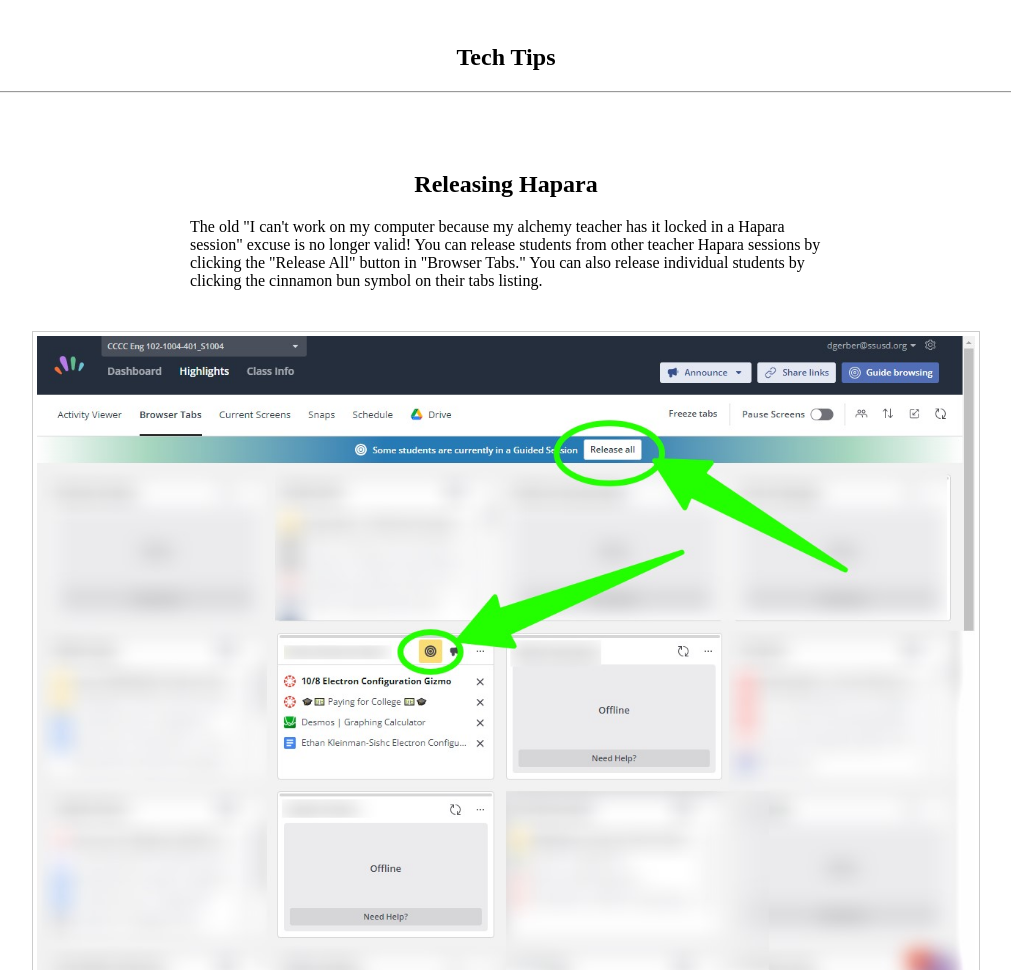
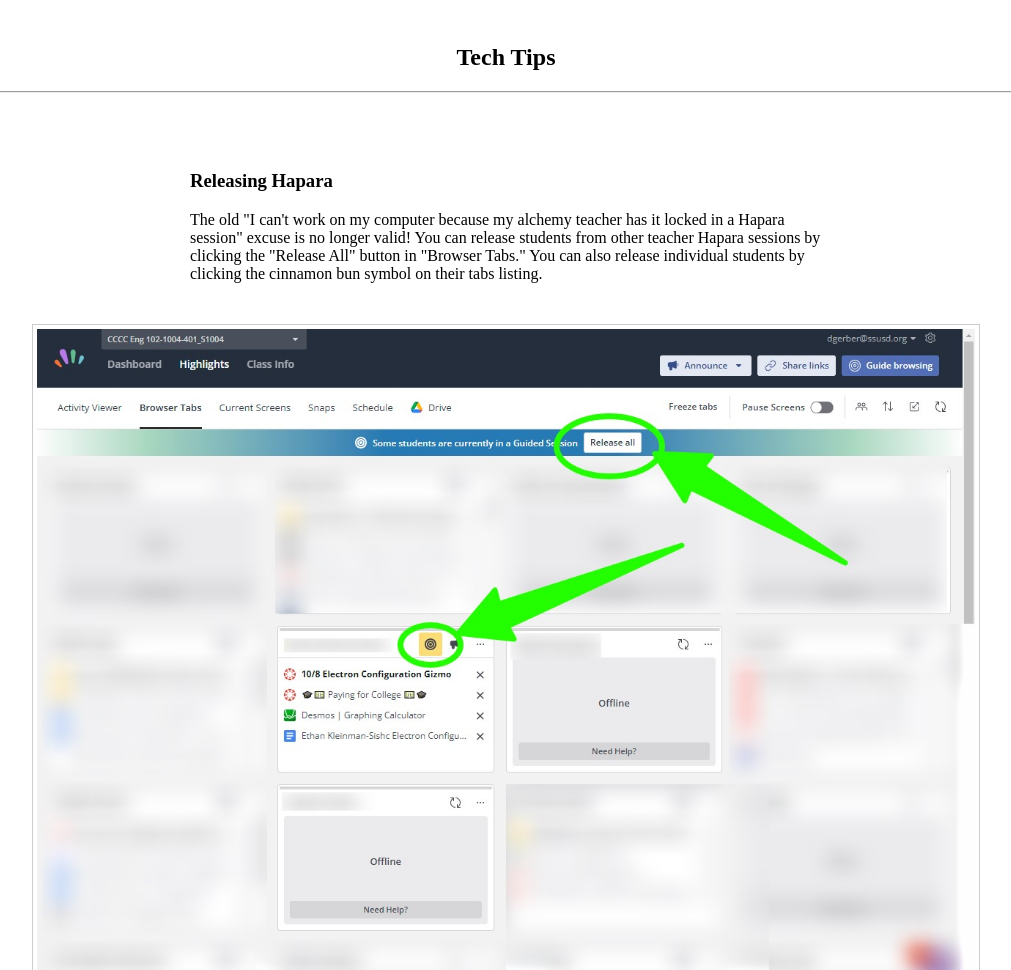
Before and after one commit to gerbssusd/gerbssusd.gihub.io, a plain HTML site: page index.html in a window 1280 px wide. Shown: the part 2900-3870 px from the top of the page, without its empty margins (134-1145 px from the left). Drawn offline with Linux system fonts and the light colour scheme.

Commit message:
Update index.html

```diff
--- a/index.html
+++ b/index.html
@@ -78,7 +78,7 @@
 <h2 id="Tech">Tech Tips</h2>
 <hr>
 </div>
-<div style="margin:auto;width: 50%; padding:2%"><h2>Releasing Hapara</h2><p>The old "I can't work on my computer because my alchemy teacher has it locked in a Hapara session" excuse is no longer valid! You can release students from other teacher Hapara sessions by clicking the "Release All" button in "Browser Tabs." You can also release individual students by clicking the cinnamon bun symbol on their tabs listing.</p>
+<div style="margin:auto;width: 50%; padding:2%"><h3>Releasing Hapara</h3><p>The old "I can't work on my computer because my alchemy teacher has it locked in a Hapara session" excuse is no longer valid! You can release students from other teacher Hapara sessions by clicking the "Release All" button in "Browser Tabs." You can also release individual students by clicking the cinnamon bun symbol on their tabs listing.</p>
 </div>
 <div style="margin: auto;width:75%;">
 <figure>
```
